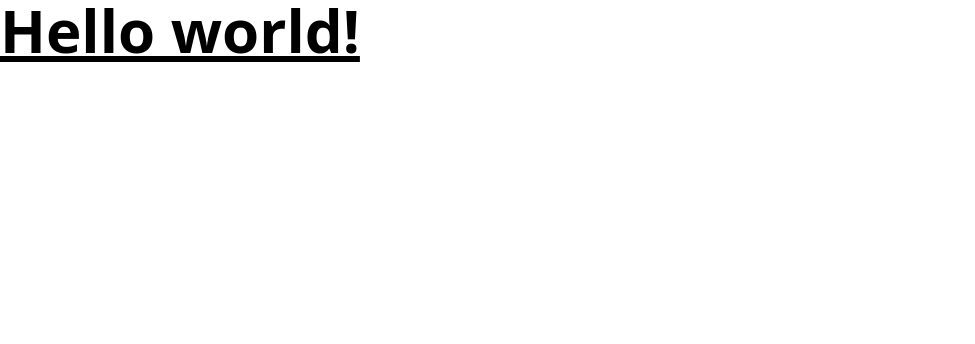
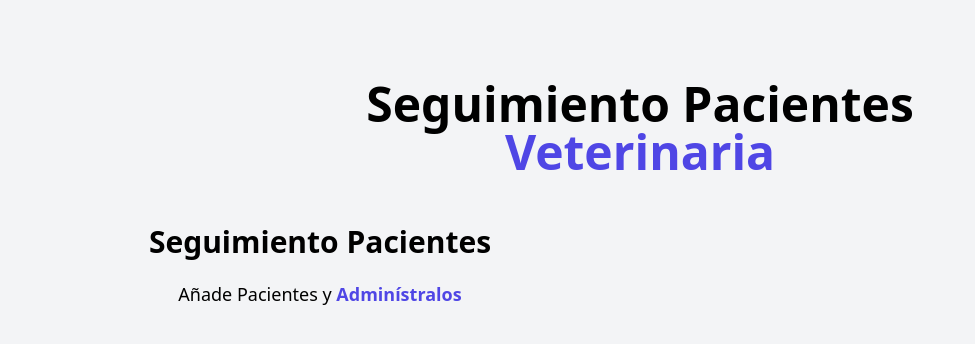
Before and after one commit to ArnnySnaydher/admin-pacientes, a Vue app: page / in a window 1280 px wide. Shown: the top 344 px of the page, without its empty margins (0-975 px from the left). Built offline with nearby package versions, Linux system fonts and the light colour scheme.

Commit message:
Creando el Formulario

```diff
--- a/index.html
+++ b/index.html
@@ -4,9 +4,9 @@
     <meta charset="UTF-8" />
     <link rel="icon" type="image/svg+xml" href="/vite.svg" />
     <meta name="viewport" content="width=device-width, initial-scale=1.0" />
-    <title>Vite + Vue</title>
+    <title>Administrador de Pacientes en Vue,js</title>
   </head>
-  <body>
+  <body class="bg-gray-100 h-screen">
     <div id="app"></div>
     <script type="module" src="/src/main.js"></script>
   </body>
--- a/src/App.vue
+++ b/src/App.vue
@@ -1,9 +1,15 @@
 <script setup>
-
+import Header from './components/Header.vue';
+import Formulario from './components/Formulario.vue';
 </script>
 
 <template>
-   <h1 class="text-6xl font-bold underline">
-    Hello world!
-  </h1>
+   <div class="container mx-auto mt-20 ">
+    <Header></Header>
+
+    <div class="mt-12 md:flex">
+      <Formulario></Formulario>
+
+    </div>
+   </div>
 </template>
--- /dev/null
+++ b/src/components/Formulario.vue
@@ -0,0 +1,12 @@
+<script setup>
+
+</script>
+<template>
+    <div class="md:w-1/2">
+        <h2 class="font-black text-3xl text-center">Seguimiento Pacientes</h2>
+        <p class="text-lg mt-5 text-center mb-10">
+            Añade Pacientes y
+            <span class="text-indigo-600 font-bold">Adminístralos</span>
+        </p>
+    </div>
+</template>
--- /dev/null
+++ b/src/components/Header.vue
@@ -0,0 +1,6 @@
+<template>
+    <h1 class="font-black text-5xl text-center">
+        Seguimiento Pacientes
+        <span class="text-indigo-600 block">Veterinaria</span>
+    </h1>
+</template>
```
